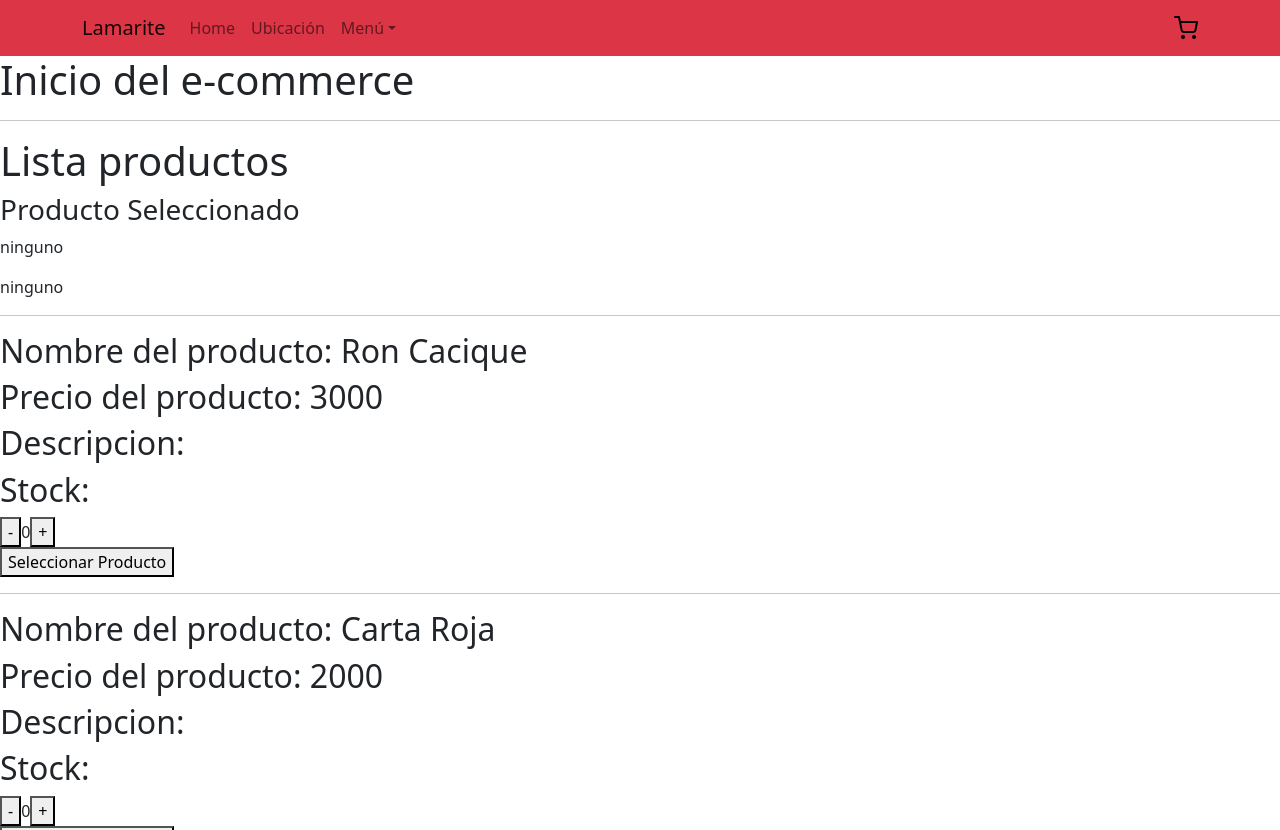
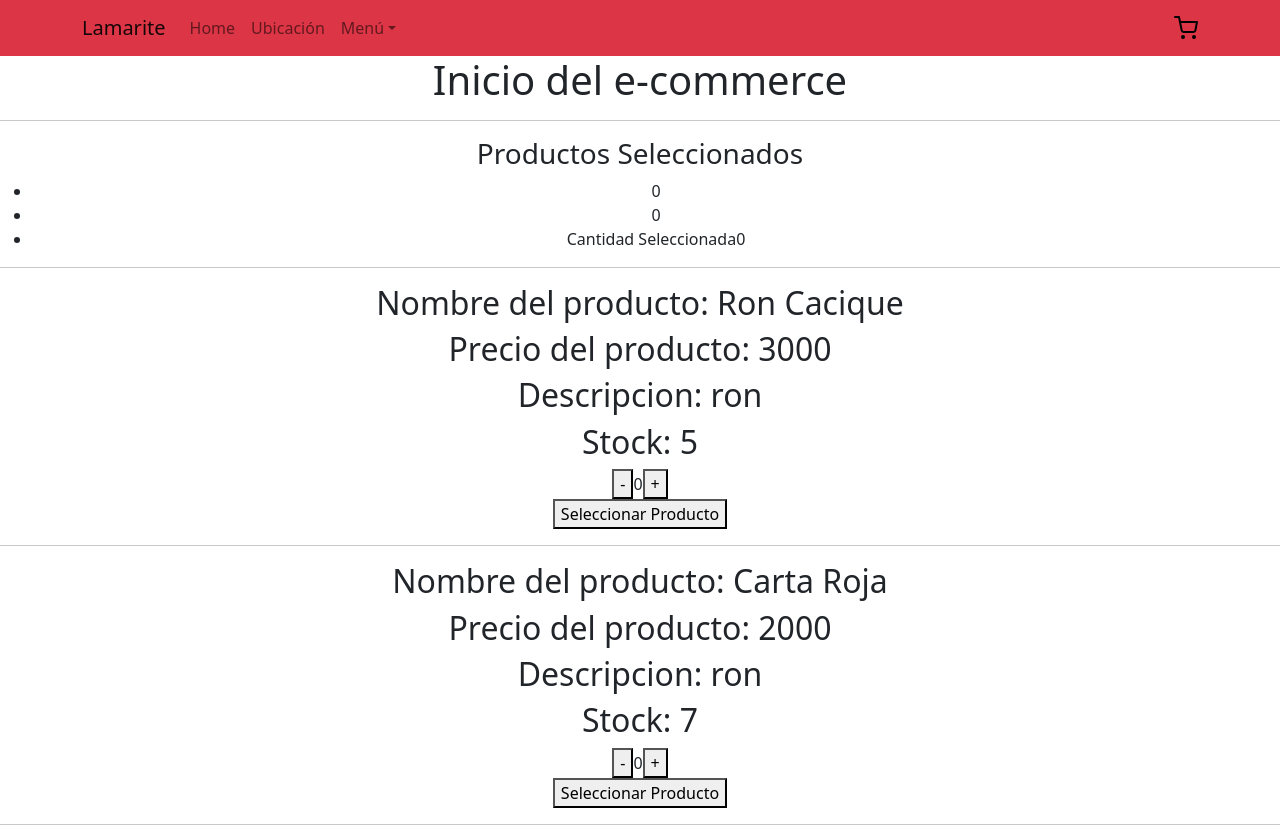
Before and after one commit to mtfrancom/ecommerce-lamarite, a React (Create React App) app in the folder Desktop/reactjs/ecommerce/: page / in a window 1280 px wide. Shown: the top 830 px of the page. Built offline with nearby package versions, Linux system fonts and the light colour scheme.

Commit message:
promises-productos

```diff
--- a/Desktop/reactjs/ecommerce/src/App.js
+++ b/Desktop/reactjs/ecommerce/src/App.js
@@ -6,7 +6,7 @@ import ItemListContainer from "./components/item-list-container/ItemListContaine
 
  function App() {
     return (
-      <div classname="App">
+      <div className="App">
         <NavBar/>
         <h1>Inicio del e-commerce</h1>
         <hr/>
--- a/Desktop/reactjs/ecommerce/src/components/item-list-container/ItemListContainer.js
+++ b/Desktop/reactjs/ecommerce/src/components/item-list-container/ItemListContainer.js
@@ -1,32 +1,57 @@
 import { useEffect, useState } from "react";
 import Item from "../Item/Item";
-
-const items = [
-    { id: "1", nombre: "Ron Cacique", precio: "3000"},
-    { id: "2", nombre: "Carta Roja", precio: "2000"},
-    { id: "3", nombre: "Cocuy de Penca", precio: "1000"},
-    { id: "4", nombre: "Macondo", precio: "800"},
-
-];
+import { productosApi } from "../../helpers/promises";
+import { productos } from "../../data/producto";
 
 const ItemListContainer = () => {
     const [selectedItem, setSelectedItem ] =useState(null);
+    const [productos, setProductos ] = useState([]);
+    const [loading, setLoading] = useState(true);
 
-  return <div>
-      <h1>Lista productos</h1>
-      <h3>Producto Seleccionado</h3>
-      <p>{selectedItem ? selectedItem.nombre : "ninguno" }</p>
-      <p>{selectedItem ? selectedItem.precio : "ninguno" }</p>
-      <hr/>
-      {items.map(({id, nombre, precio }) => (
-          <Item
-          key= {id}
-          id= {id}
-          nombre={nombre}
-          precio={precio}
-          setSelectedItem= {setSelectedItem}/>
-      ))}
-  </div>;
+    useEffect (() =>{
+        getProductos()
+    },[]);
+
+  const getProductos = async () => {
+      try {
+          const result = await productosApi;
+          setProductos(result);
+
+      } catch(error) {
+          console.log({error});
+      } finally {
+          setLoading(false);
+          console.log("finaliza el consumo de la api")
+      }
+
+  }
+
+
+if( loading) {
+    return <h2>Cargando</h2>;
+}
+
+ return (
+     <div>
+         <h3>Productos Seleccionados</h3>
+         <ul>
+             <li>
+                {selectedItem && selectedItem.nombre}
+             </li>
+             <li>
+                {selectedItem && selectedItem.description}
+             </li>
+             <li>
+                Cantidad Seleccionada
+                {selectedItem && selectedItem.stock}
+             </li>
+         </ul>
+         <hr/>
+         {productos.map((productos)=> (
+             <Item key={productos.id} {...productos} setSelectedItem = {setSelectedItem} />
+         ))}
+     </div>
+ );
 };
 
 export default ItemListContainer;
--- /dev/null
+++ b/Desktop/reactjs/ecommerce/src/data/producto.js
@@ -0,0 +1,6 @@
+export const productos = [
+    { id: "1", nombre: "Ron Cacique", precio: "3000", description:"ron", stock: 5},
+    { id: "2", nombre: "Carta Roja", precio: "2000", description:"ron", stock: 7},
+    { id: "3", nombre: "Cocuy de Penca", precio: "1000", description:"ron", stock: 3},
+    { id: "4", nombre: "Macondo", precio: "800", description:"ron", stock: 2},
+]
--- /dev/null
+++ b/Desktop/reactjs/ecommerce/src/helpers/promises.js
@@ -0,0 +1,13 @@
+import { productos } from "../data/producto";
+export const task = new Promise((resolve, reject)=> {
+    resolve(true)
+    reject("error")
+}
+);
+
+export const productosApi = new Promise((resolve, reject) => {
+    setTimeout(()=> {
+        resolve(productos);
+
+    }, 2000)
+})
```
